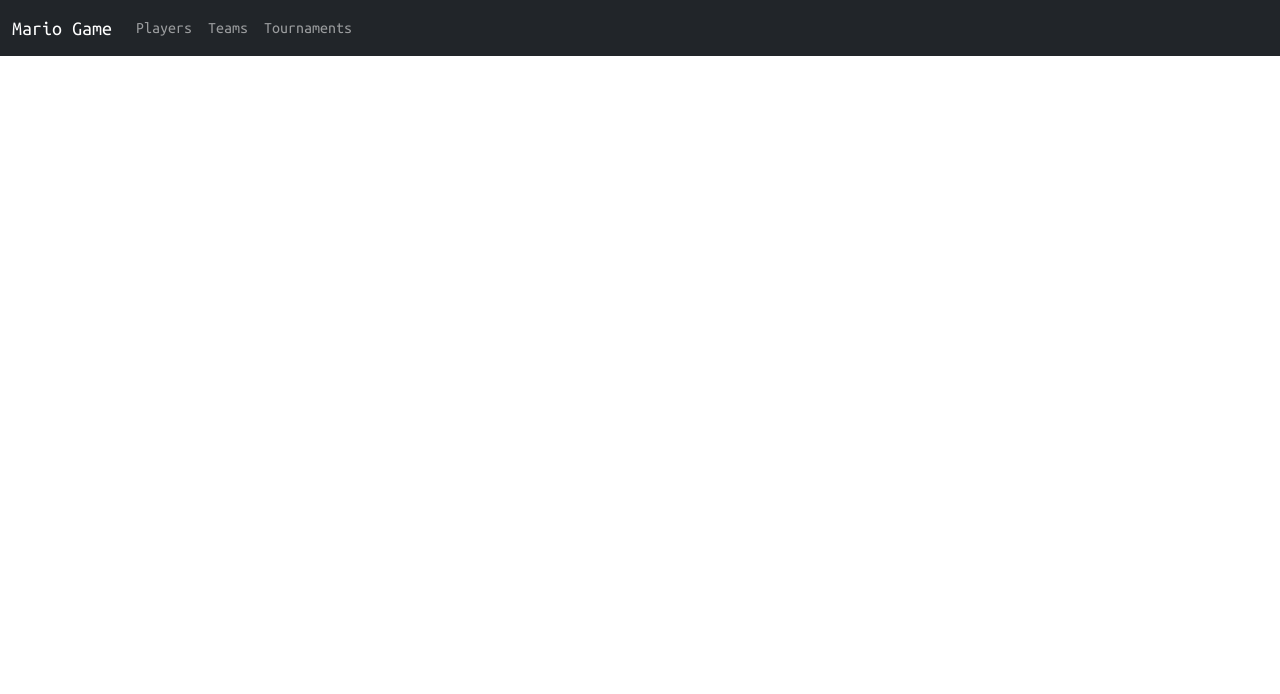
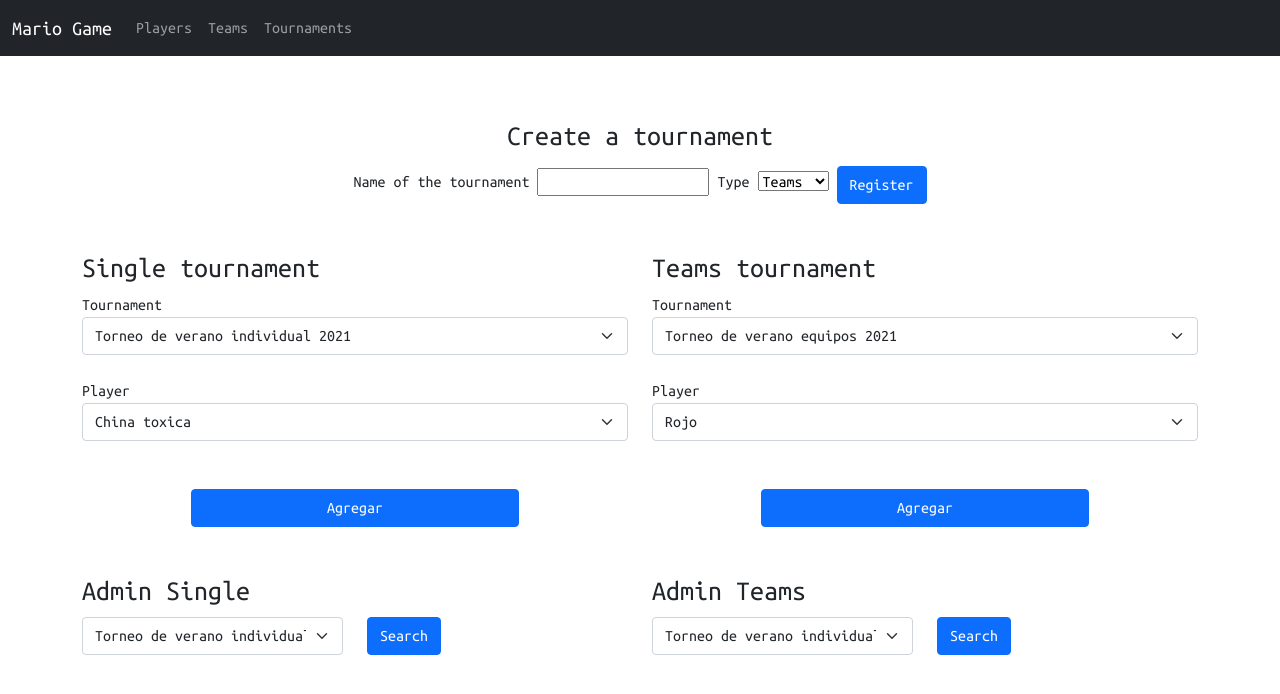
Before and after one commit to dlowTux/MarioAdminGame, a Flask app: page /tournament in a window 1280 px wide. Shown: the top 694 px of the page. Run offline with Flask 2, Linux system fonts and the light colour scheme.

Commit message:
Adding the ui in the tournaments

```diff
--- a/templates/tournaments.html
+++ b/templates/tournaments.html
@@ -1,2 +1,91 @@
 {% extends "layout.html" %} {% block content %}
+<br />
+<br />
+<br />
+<br />
+<br />
+<div class="container">
+    <div class="centro">
+        <h3>Create a tournament</h3>
+    </div>
+
+    <div class="centro">
+        <form id="formulariotournament">
+            <label>Name of the tournament</label>
+            <input type="text" id="txtname" required />
+            <label>Type</label>
+            <select>
+                <option>Teams</option>
+                <option>Single</option>
+            </select>
+
+            <button class="mt-1 btn btn-primary">Register</button>
+        </form>
+    </div>
+    <div class="row mt-5">
+        <div class="col">
+            <h3>Single tournament</h3>
+
+            <form id="formregister">
+                <label>Tournament</label>
+                <select id="id_tournament" class="form-select">
+                    <option value="">
+                        Torneo de verano individual 2021
+                    </option>
+                </select>
+                <label class="mt-4">Player</label>
+                <select id="id_player" class="form-select">
+                    <option>China toxica</option>
+                </select>
+                <div class="centro">
+                    <button class="mt-5 btn btn-primary boton">Agregar</button>
+                </div>
+            </form>
+            <h3 class="mt-5">Admin Single</h3>
+            <form>
+                <div class="row">
+                    <div class="col">
+                        <select class="form-select">
+                            <option>Torneo de verano individual 2021</option>
+                        </select>
+                    </div>
+                    <div class="col">
+                        <button class="btn btn-primary">Search</button>
+                    </div>
+                </div>
+            </form>
+        </div>
+        <div class="col">
+            <h3>Teams tournament</h3>
+            <form id="formregister">
+                <label>Tournament</label>
+                <select id="id_tournament" class="form-select">
+                    <option value="">
+                        Torneo de verano equipos 2021
+                    </option>
+                </select>
+                <label class="mt-4">Player</label>
+                <select id="id_player" class="form-select">
+                    <option>Rojo</option>
+                </select>
+                <div class="centro">
+                    <button class="mt-5 btn btn-primary boton">Agregar</button>
+                </div>
+            </form>
+            <h3 class="mt-5">Admin Teams</h3>
+            <form>
+                <div class="row">
+                    <div class="col">
+                        <select class="form-select">
+                            <option>Torneo de verano individual 2021</option>
+                        </select>
+                    </div>
+                    <div class="col">
+                        <button class="btn btn-primary">Search</button>
+                    </div>
+                </div>
+            </form>
+        </div>
+    </div>
+</div>
 {% endblock%}
--- /dev/null
+++ b/tournaments.py
@@ -0,0 +1,3 @@
+class Tournament:
+    def RegisterTournament(self,name):
+        pass
```
